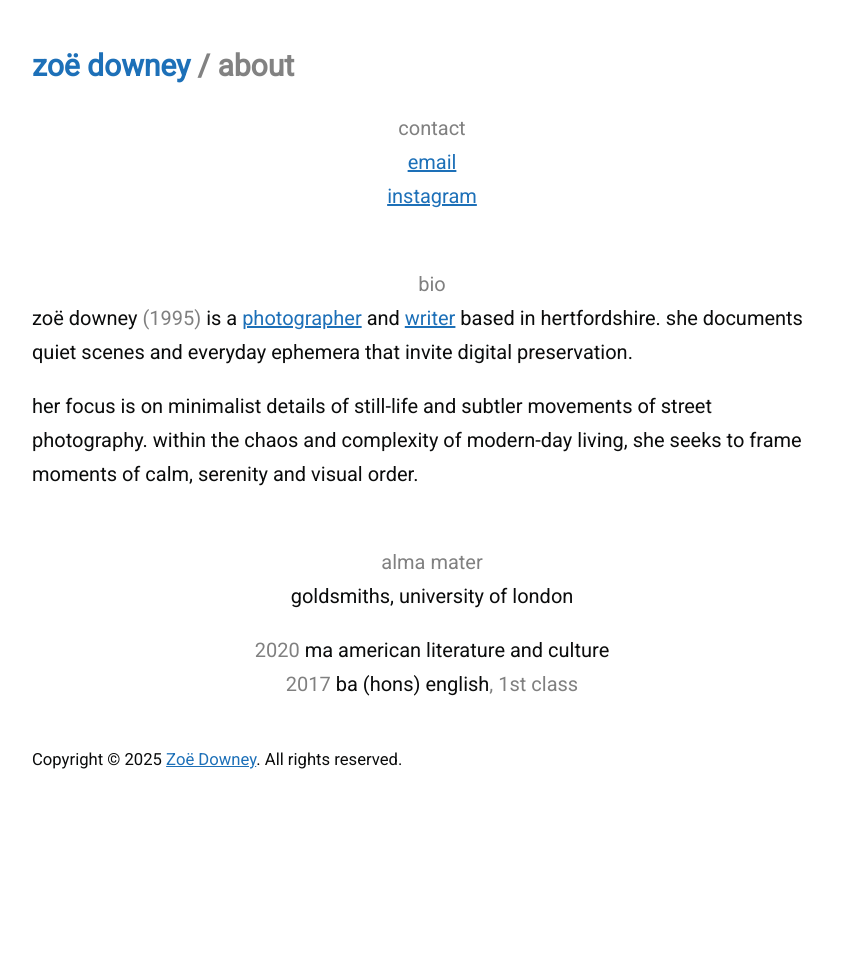
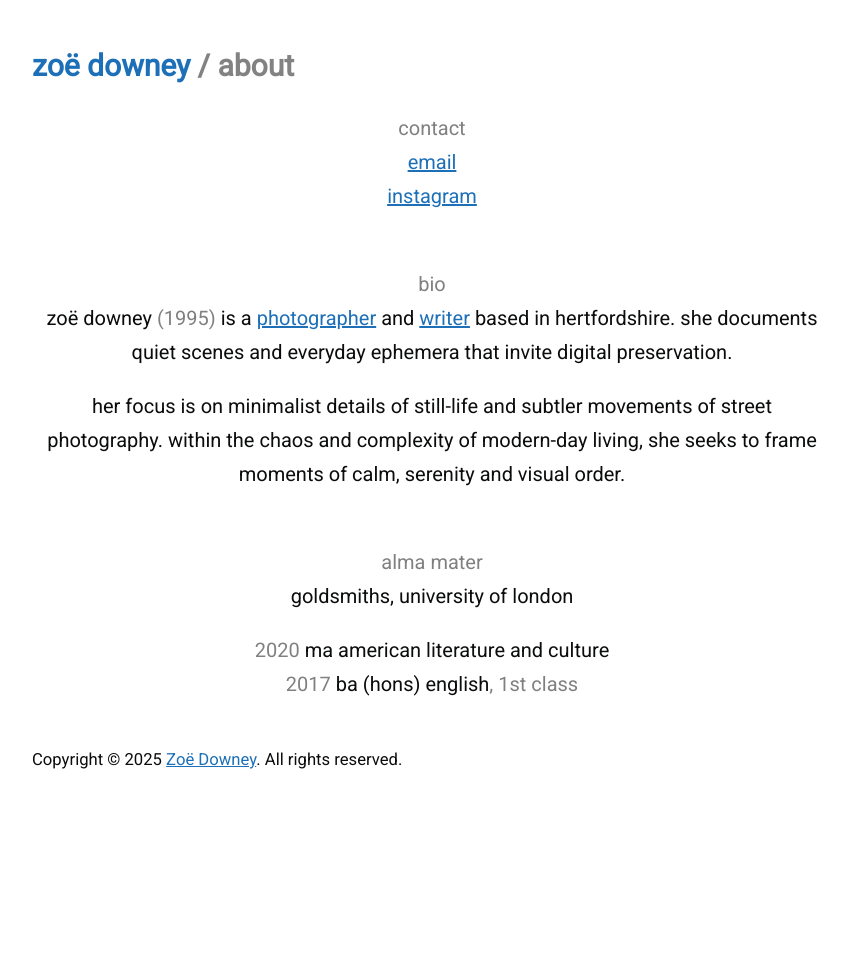
Before and after one commit to zoeurl/zoedowney.github.io, a Jekyll site: the page built from about/index.html, in a window 1280 px wide. Shown: the whole page, without its empty margins (208-1056 px from the left). Built offline with Jekyll 4.4.1, drawn with Linux system fonts in a browser that asks for light colours.

Commit message:
Update index.html

```diff
--- a/about/index.html
+++ b/about/index.html
@@ -8,9 +8,9 @@
 </p>
 <br>
 <center><font color="grey">bio</font></center>
-zoë downey <font color="grey">(1995)</font> is a <a href="https://www.zoedowney.com/photography/">photographer</a> and <a href="https://www.zoedowney.com/writing/">writer</a> based in hertfordshire. she documents quiet scenes and everyday ephemera that invite digital preservation.
+<center>zoë downey <font color="grey">(1995)</font> is a <a href="https://www.zoedowney.com/photography/">photographer</a> and <a href="https://www.zoedowney.com/writing/">writer</a> based in hertfordshire. she documents quiet scenes and everyday ephemera that invite digital preservation.</center>
 </p>
-her focus is on minimalist details of still-life and subtler movements of street photography. within the chaos and complexity of modern-day living, she seeks to frame moments of calm, serenity and visual order.
+<center>her focus is on minimalist details of still-life and subtler movements of street photography. within the chaos and complexity of modern-day living, she seeks to frame moments of calm, serenity and visual order.</center>
 </p>
 <br><center><font color="grey">alma mater</font></center>
 <center>goldsmiths, university of london</center>
```
